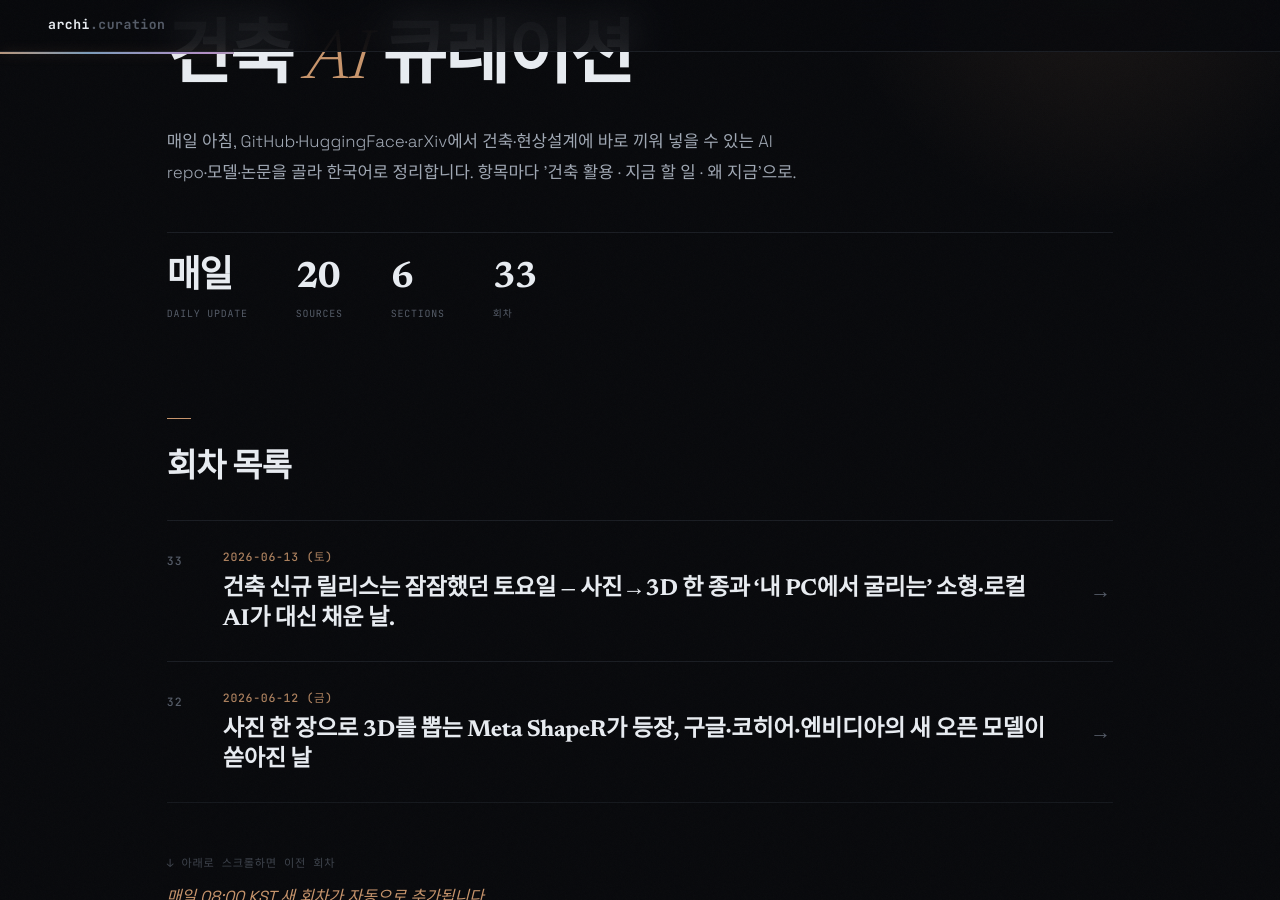
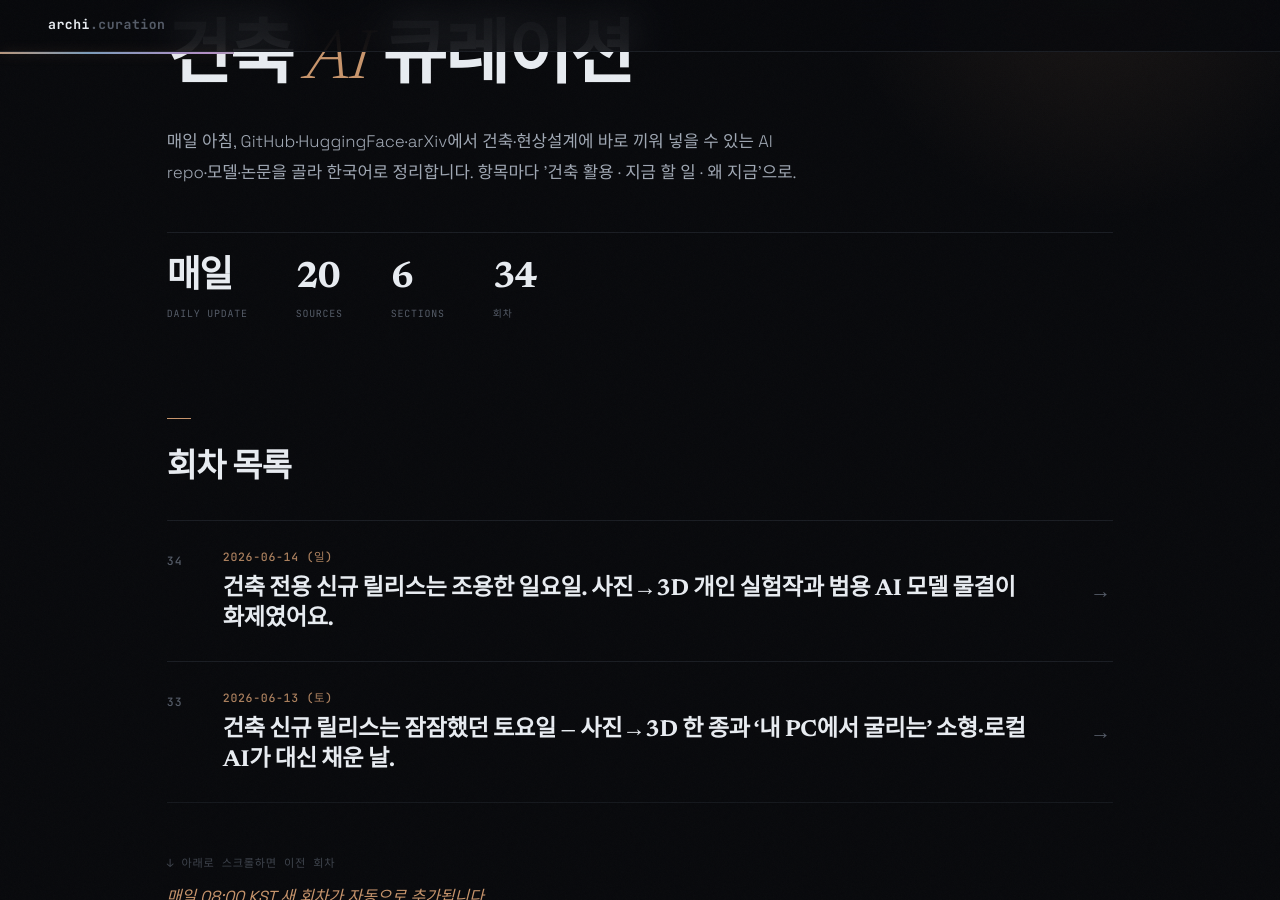
Before and after one commit to ghkch5gh-jpg/ainews-curation, a Jekyll site: the page built from index.md, in a window 1280 px wide and 900 px high, scrolled down 190 px. Built offline with Jekyll 4.4.1, drawn with Linux system fonts in a browser that asks for light colours; some web fonts are replaced.

Commit message:
daily: 2026-06-14

```diff
--- /dev/null
+++ b/2026-06-14_일.md
@@ -0,0 +1,108 @@
+---
+title: 2026-06-14 (일)
+eyebrow: ARCH · AI CURATION
+hero_title: "2026 · 06 · 14 <em>(일)</em>"
+description: "건축 전용 신규 릴리스는 조용한 일요일. 사진→3D 개인 실험작과 범용 AI 모델 물결이 화제였어요."
+summary: 건축 전용 신규 릴리스는 조용한 일요일. 사진→3D 개인 실험작과 범용 AI 모델 물결이 화제였어요.
+---
+
+<div class="news">
+<section class="news-flow-sec reveal"><h2 class="news-flow__t">이번 회차 흐름</h2><div class="news-flow"><p>안녕하세요! 오늘은 건축 전용으로 새로 터진 큰 소식은 적은 잔잔한 일요일입니다. TRELLIS·Hunyuan3D 같은 유명 사진→3D 도구들은 이미 최근 회차에서 다 다뤘고, 오늘 GitHub과 Hugging Face에 새로 올라온 건 대부분 그 연장선이거나 범용 언어 모델(ChatGPT 같은 대화형 AI)이에요. 그래도 눈에 띈 건 개인 개발자가 막 올린 따끈한 사진→3D 실험작들과, Gemma 4·DeepSeek·MiMo로 이어지는 똑똑한 범용 모델 경쟁입니다. 건축 실무에 바로 끼울 직격탄은 적지만, 사진 한 장으로 공간을 입체로 떠보는 기술이 이제 대형 연구실이 아니라 개인 손에서도 나온다는 점이 흥미로워요. 오늘은 솔직하게 양보다 질로, 시도해볼 만한 것 위주로 짧게 추렸습니다.</p></div></section>
+<section class="news-sec">
+<h2 class="news-sec__t">오늘의 헤드라인</h2>
+<article class="ni reveal">
+  <header class="ni__h">
+    <span class="ni__n">01</span>
+    <a class="ni__t" href="https://huggingface.co/haoz19/scene-model-6layer-840" target="_blank" rel="noopener">사진 한 장 → 3D 공간으로 (scene-model) <span class="ni__arrow">↗</span></a>
+    <span class="ni__tr"><span class="ni__src">HuggingFace</span><span class="ni__score">5/10</span></span>
+  </header>
+  <p class="ni__body">사진을 넣으면 3D 장면(공간 덩어리)으로 바꿔주는 실험적 모델이에요. multilayer-depth·point-cloud 방식으로 사진을 입체로 푸는 image-to-3D(사진→3D) 계열로, 한 개발자(haoz19)가 막 올린 따끈한 결과물입니다. 비상업 연구용 라이선스(CC BY-NC-ND 4.0)에 문서가 거의 없는 초기 단계라 바로 실무 투입은 어렵지만, 부지 사진이나 주변 맥락을 빠르게 입체로 훑어볼 때 시험해볼 만합니다.</p>
+  <ul class="ni__pts"><li>사진 → 3D 장면 자동 변환</li><li>대형 연구실이 아닌 개인 개발자의 실험작</li><li>약 23시간 전 갱신 — 매우 신선하지만 문서 부족</li></ul>
+  <div class="ni__meta">
+    <div class="ni__row"><dt>얻는 것</dt><dd>현상설계 초기에 부지·주변 사진을 대충 3D로 떠서 매스 스터디 감을 잡는 용도로 시도해볼 수 있어요. 다만 비상업 연구용이라 아직은 실무 직결보단 '구경하며 테스트' 단계입니다.</dd></div>
+    <div class="ni__row ni__row--do"><dt>지금 할 일</dt><dd><p class="ni__do-text"><code class="ni__code">huggingface-cli download haoz19/scene-model-6layer-840</code> 로 받아 샘플 사진 한 장으로 결과를 돌려보세요.</p></dd></div>
+    <div class="ni__row ni__row--why"><dt>왜 지금</dt><dd>사진→3D 기술이 거대 기업을 넘어 개인 개발자 손에서도 쏟아지기 시작했다는 신호입니다.</dd></div>
+  </div>
+  <footer class="ni__f"><span class="ni__verified">✓ 원문 대조</span><a class="ni__story" href="https://huggingface.co/haoz19/scene-model-6layer-840" target="_blank" rel="noopener">스토리 →</a></footer>
+</article>
+<article class="ni reveal">
+  <header class="ni__h">
+    <span class="ni__n">02</span>
+    <a class="ni__t" href="https://huggingface.co/XiaomiMiMo/MiMo-V2.5-Pro-FP4-DFlash" target="_blank" rel="noopener">똑똑한 추론 AI를 가볍게 — MiMo V2.5 Pro (FP4) <span class="ni__arrow">↗</span></a>
+    <span class="ni__tr"><span class="ni__src">HuggingFace</span><span class="ni__score">3/10</span></span>
+  </header>
+  <p class="ni__body">샤오미 MiMo 팀이 올린 대형 모델을 FP4라는 초경량 방식으로 줄인 버전이에요. 쉽게 말해 거대한 두뇌를 메모리를 훨씬 덜 먹게 압축해 개인 PC에서도 굴려보게 만든 것입니다. 건축 직결 도구는 아니지만, 법규 문서 정리나 설계 설명 초안 같은 글 작업을 로컬에서 시켜볼 때 후보가 됩니다.</p>
+  <ul class="ni__pts"><li>대형 추론 모델의 초경량(FP4) 버전</li><li>메모리 부담을 크게 낮춰 개인 환경에서 시도 가능</li><li>건축 전용 아님 — 범용 글·정리 작업용</li></ul>
+  <div class="ni__meta">
+    <div class="ni__row"><dt>얻는 것</dt><dd>현상설계 직접 효과는 적지만, 법규 조문 요약·설계 설명문 초안 같은 텍스트 잡무를 인터넷 없이 내 PC에서 처리할 때 써볼 수 있어요.</dd></div>
+    <div class="ni__row ni__row--do"><dt>지금 할 일</dt><dd><p class="ni__do-text">Hugging Face 모델 페이지에서 FP4 실행 요건(GPU 메모리)을 먼저 확인하고 맞으면 받아보세요.</p></dd></div>
+    <div class="ni__row ni__row--why"><dt>왜 지금</dt><dd>Gemma 4·DeepSeek V4와 함께 '작고 똑똑한 모델' 경쟁이 이번 주 트렌딩을 채운 흐름의 한 축입니다.</dd></div>
+  </div>
+  <footer class="ni__f"><span class="ni__verified">✓ 원문 대조</span><a class="ni__story" href="https://huggingface.co/XiaomiMiMo/MiMo-V2.5-Pro-FP4-DFlash" target="_blank" rel="noopener">스토리 →</a></footer>
+</article>
+<article class="ni reveal">
+  <header class="ni__h">
+    <span class="ni__n">03</span>
+    <a class="ni__t" href="https://huggingface.co/RazzzHF/Realism_Engine_Ideogram_4" target="_blank" rel="noopener">렌더 사실감을 끌어올리는 Ideogram 4 리얼리즘 엔진 <span class="ni__arrow">↗</span></a>
+    <span class="ni__tr"><span class="ni__src">HuggingFace</span><span class="ni__score">5/10</span></span>
+  </header>
+  <p class="ni__body">리얼리즘(사실감)에 초점을 맞춘 이미지 생성 모델로, 이름에 'Ideogram 4'가 붙어 있고 좋아요 90개로 관심을 받고 있어요. 다만 원문 모델 카드(README)가 비어 있어 어떤 식으로 동작하는지·정말 Ideogram에 얹는 방식인지는 확인되지 않습니다. 컨셉 렌더나 무드 이미지를 사실적으로 뽑아보려 할 때 시험 후보 정도로 보면 됩니다.</p>
+  <ul class="ni__pts"><li>Ideogram 4 이미지 생성의 사실감 강화용</li><li>컨셉 렌더·무드보드 제작에 직접 활용 가능</li><li>별도 학습 없이 갖다 쓰는 형태</li></ul>
+  <div class="ni__meta">
+    <div class="ni__row"><dt>얻는 것</dt><dd>현상설계 발표용 컨셉 이미지나 외관 무드 컷을 더 실사처럼 뽑는 데 시도해볼 수 있어요. 다만 기능·사용법이 문서로 확인 안 돼 직접 돌려보며 가늠해야 합니다.</dd></div>
+    <div class="ni__row ni__row--do"><dt>지금 할 일</dt><dd><p class="ni__do-text">Hugging Face에서 모델 파일과 사용법을 먼저 확인하고, '한국 도심 저층 주거 외관, 흐린 오후' 같은 프롬프트로 결과를 직접 테스트해보세요.</p></dd></div>
+    <div class="ni__row ni__row--why"><dt>왜 지금</dt><dd>이번 주 트렌딩 상위를 채운 Ideogram 4 계열의 실사 보정 수요를 보여주는 신선한 모델입니다.</dd></div>
+  </div>
+  <footer class="ni__f"><span class="ni__verified"></span><a class="ni__story" href="https://huggingface.co/RazzzHF/Realism_Engine_Ideogram_4" target="_blank" rel="noopener">스토리 →</a></footer>
+</article>
+</section>
+<section class="news-sec">
+<h2 class="news-sec__t">모델 · 데이터셋</h2>
+<article class="ni reveal">
+  <header class="ni__h">
+    <span class="ni__n">04</span>
+    <a class="ni__t" href="https://huggingface.co/haoz19/object-model-6layer" target="_blank" rel="noopener">사진 → 3D 오브젝트 (object-model) <span class="ni__arrow">↗</span></a>
+    <span class="ni__tr"><span class="ni__src">HuggingFace</span><span class="ni__score">4/10</span></span>
+  </header>
+  <p class="ni__body">위의 장면 모델과 같은 개발자(haoz19)가 올린, 사진 속 '물체 하나'를 3D로 떠주는 버전이에요. 장면 전체가 아니라 가구·기둥·오브제 같은 개별 요소를 입체로 만드는 데 초점이 맞춰져 있습니다. 비상업 연구용(CC BY-NC-ND 4.0) 초기 실험작이라 문서가 적으니 결과 품질을 직접 확인하며 써야 합니다.</p>
+  <ul class="ni__pts"><li>사진 속 개별 물체 → 3D 변환</li><li>장면(scene) 모델과 짝을 이루는 오브젝트 버전</li><li>초기 단계 — 품질 검증 필요</li></ul>
+  <div class="ni__meta">
+    <div class="ni__row"><dt>얻는 것</dt><dd>스터디 모형에 넣을 가구·디테일 오브젝트를 사진에서 빠르게 3D로 떠보는 실험에 쓸 수 있어요. 정밀 모델링 대체는 아직 무리입니다.</dd></div>
+    <div class="ni__row ni__row--do"><dt>지금 할 일</dt><dd><p class="ni__do-text"><code class="ni__code">huggingface-cli download haoz19/object-model-6layer</code> 로 받아 의자·조형물 사진으로 변환을 테스트해보세요.</p></dd></div>
+    <div class="ni__row ni__row--why"><dt>왜 지금</dt><dd>사진→3D가 장면·오브젝트로 잘게 나뉘어 개인 개발자 단에서 쏟아지는 흐름의 한 조각입니다.</dd></div>
+  </div>
+  <footer class="ni__f"><span class="ni__verified">✓ 원문 대조</span><a class="ni__story" href="https://huggingface.co/haoz19/object-model-6layer" target="_blank" rel="noopener">스토리 →</a></footer>
+</article>
+<article class="ni reveal">
+  <header class="ni__h">
+    <span class="ni__n">05</span>
+    <a class="ni__t" href="https://huggingface.co/haoz19/dynamic-model-16frame" target="_blank" rel="noopener">영상 → 움직이는 3D (dynamic-model) <span class="ni__arrow">↗</span></a>
+    <span class="ni__tr"><span class="ni__src">HuggingFace</span><span class="ni__score">3/10</span></span>
+  </header>
+  <p class="ni__body">같은 개발자(haoz19)가 올린 세 번째 실험작으로, 16프레임짜리 짧은 영상을 시간에 따라 변하는 3D로 바꾸는 모델이에요. 정지 사진이 아니라 움직임이 있는 장면(dynamic-scene)을 입체로 재구성하려는 시도입니다. 매우 초기 단계라 건축 실무보다는 기술 동향을 엿보는 용도에 가깝습니다.</p>
+  <ul class="ni__pts"><li>짧은 영상 → 시간에 따라 변하는 3D</li><li>정적 사진을 넘어 동적 장면 재구성 시도</li><li>실무보다 동향 참고용</li></ul>
+  <div class="ni__meta">
+    <div class="ni__row"><dt>얻는 것</dt><dd>현상설계 직결은 약하지만, 사람·차량 흐름이 있는 부지 영상을 입체로 분석하는 미래 도구의 방향성을 미리 엿볼 수 있어요.</dd></div>
+    <div class="ni__row ni__row--do"><dt>지금 할 일</dt><dd><p class="ni__do-text">관심 있으면 Hugging Face 페이지에서 입력 영상 형식을 확인하고 샘플로만 가볍게 돌려보세요.</p></dd></div>
+    <div class="ni__row ni__row--why"><dt>왜 지금</dt><dd>사진을 넘어 '영상→3D'까지 개인 실험이 번지고 있음을 보여주는 신호입니다.</dd></div>
+  </div>
+  <footer class="ni__f"><span class="ni__verified">✓ 원문 대조</span><a class="ni__story" href="https://huggingface.co/haoz19/dynamic-model-16frame" target="_blank" rel="noopener">스토리 →</a></footer>
+</article>
+<article class="ni reveal">
+  <header class="ni__h">
+    <span class="ni__n">06</span>
+    <a class="ni__t" href="https://huggingface.co/huihui-ai/Huihui-gemma-4-12B-it-abliterated" target="_blank" rel="noopener">제약 없는 범용 모델 — Gemma 4 12B 무검열판 <span class="ni__arrow">↗</span></a>
+    <span class="ni__tr"><span class="ni__src">HuggingFace</span><span class="ni__score">3/10</span></span>
+  </header>
+  <p class="ni__body">구글의 범용 모델 Gemma 4(12B, it=대화용)에서 답변 거부 장치를 제거(abliterated)한 변형판이에요. 일반 모델이 '이건 답 못 해요'라고 막던 상황에서도 폭넓게 응답하도록 손본 버전입니다. 건축 전용 도구는 아니고, 로컬에서 자유롭게 굴리는 범용 글 작업용 선택지입니다.</p>
+  <ul class="ni__pts"><li>Gemma 4 12B의 거부 장치 제거 버전</li><li>내 PC에서 돌리는 범용 대화·글쓰기용</li><li>건축 직결 아님 — 일반 텍스트 작업 후보</li></ul>
+  <div class="ni__meta">
+    <div class="ni__row"><dt>얻는 것</dt><dd>설계 콘셉트 브레인스토밍이나 자료 정리 같은 범용 글 작업을 인터넷 없이 자유롭게 시켜보고 싶을 때 후보가 됩니다.</dd></div>
+    <div class="ni__row ni__row--do"><dt>지금 할 일</dt><dd><p class="ni__do-text">ollama나 llama.cpp로 받아 'OO 부지 컨셉 키워드 30개 뽑아줘' 같은 가벼운 작업으로 테스트해보세요.</p></dd></div>
+    <div class="ni__row ni__row--why"><dt>왜 지금</dt><dd>Gemma 4 계열이 이번 주 트렌딩을 휩쓸며 다양한 파생 버전이 쏟아지는 흐름 속 한 사례입니다.</dd></div>
+  </div>
+  <footer class="ni__f"><span class="ni__verified">✓ 원문 대조</span><a class="ni__story" href="https://huggingface.co/huihui-ai/Huihui-gemma-4-12B-it-abliterated" target="_blank" rel="noopener">스토리 →</a></footer>
+</article>
+</section>
+<div class="news-outro"><span class="news-outro__t">맺음말</span><p>오늘처럼 조용한 날은 오히려 흐름을 읽기 좋아요. 사진→3D 재구성 기술이 거대 기업 모델에서 개인 개발자의 소소한 실험작으로 번지고 있다는 건, 곧 가볍고 무료인 도구가 우리 책상까지 내려온다는 신호입니다. 무리하게 채우기보다 진짜 써볼 만한 것만 골랐으니, 부담 없이 하나만 클론해서 만져보시길 권해요. 다음 회차엔 더 알찬 직격 소식으로 찾아오겠습니다.</p></div>
+</div>
--- a/index.md
+++ b/index.md
@@ -10,12 +10,13 @@ stats:
     lbl: "Sources"
   - num: "6"
     lbl: "Sections"
-  - num: "33"
+  - num: "34"
     lbl: "회차"
 ---
 
 ## 회차 목록
 
+- [2026-06-14 (일) — 건축 전용 신규 릴리스는 조용한 일요일. 사진→3D 개인 실험작과 범용 AI 모델 물결이 화제였어요.](2026-06-14_일.html)
 - [2026-06-13 (토) — 건축 신규 릴리스는 잠잠했던 토요일 — 사진→3D 한 종과 '내 PC에서 굴리는' 소형·로컬 AI가 대신 채운 날.](2026-06-13_토.html)
 - [2026-06-12 (금) — 사진 한 장으로 3D를 뽑는 Meta ShapeR가 등장, 구글·코히어·엔비디아의 새 오픈 모델이 쏟아진 날](2026-06-12_금.html)
 - [2026-06-11 (목) — 오늘은 image-to-3d(사진→3D) 신모델이 무더기로 쏟아졌고, Rhino·Grasshopper 공식 개발 샘플이 다시 주목받았습니다.](2026-06-11_목.html)
```
